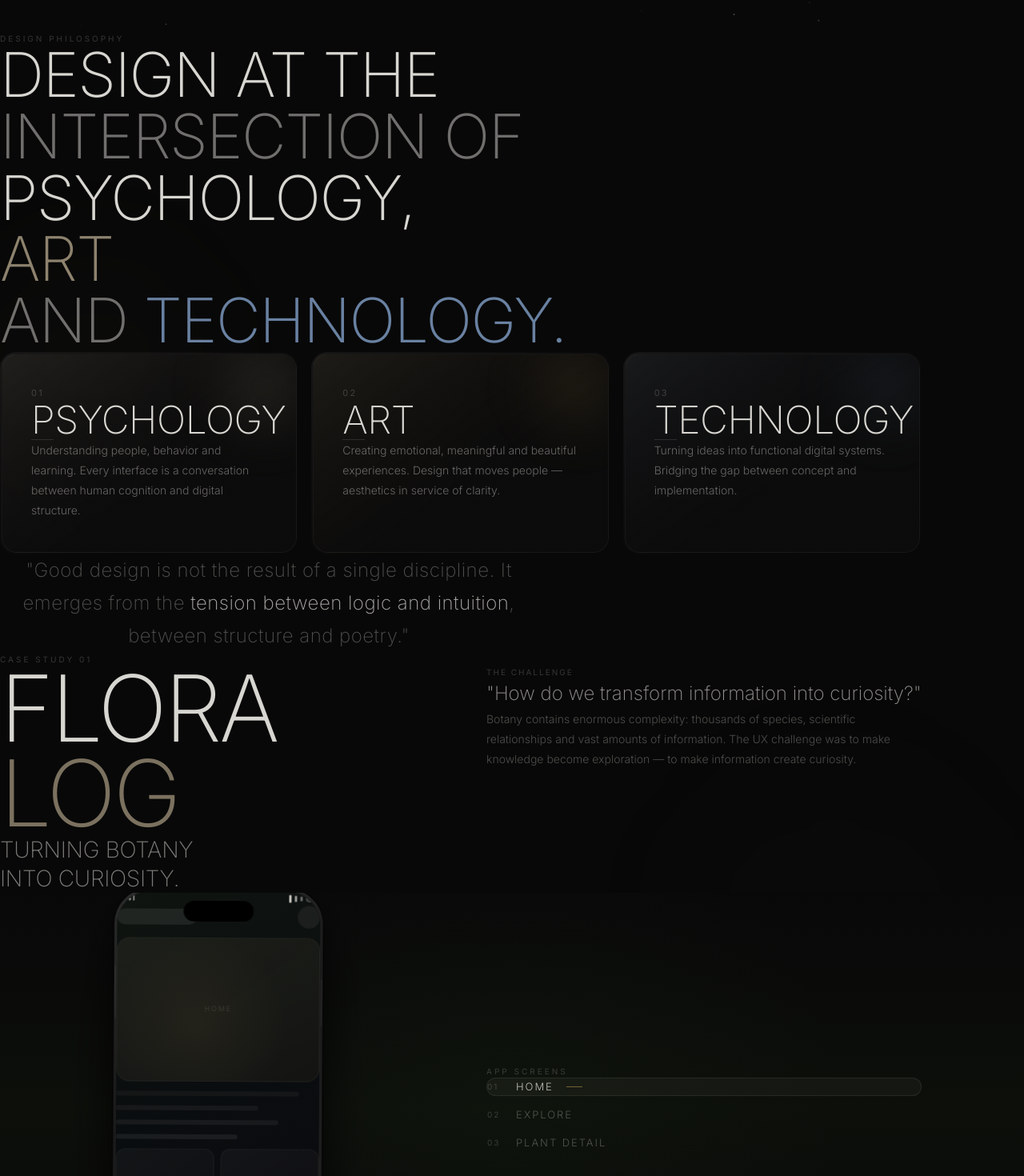
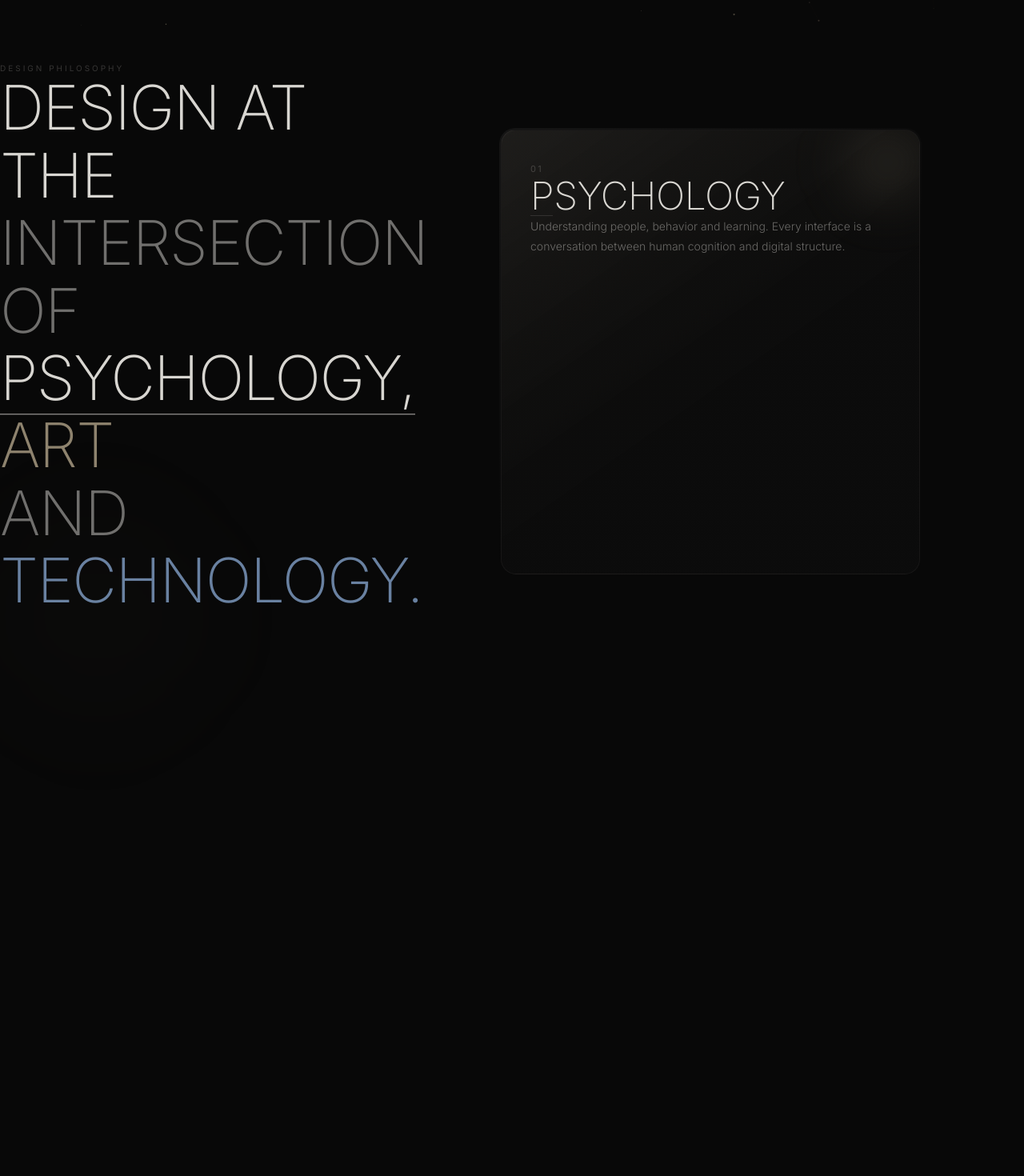
Before and after one commit to Kaji0tt/portfolio-kruse, a React (Vite) app: page / in a window 1280 px wide. Shown: the part 760-2230 px from the top of the page at 80% size. Built offline with nearby package versions, Linux system fonts and the light colour scheme.

Commit message:
Update Portfolio

```diff
--- a/src/components/sections/FloralogSection.tsx
+++ b/src/components/sections/FloralogSection.tsx
@@ -1,7 +1,9 @@
 import { useRef, useState } from 'react';
-import { motion, useInView, useScroll, useTransform } from 'framer-motion';
+import { motion, AnimatePresence, useScroll, useTransform, useMotionValueEvent } from 'framer-motion';
 import DeviceMockup from '../placeholders/DeviceMockup';
 import ProcessDiagram from '../placeholders/ProcessDiagram';
+
+const EASE: [number, number, number, number] = [0.16, 1, 0.3, 1];
 
 const designDecisions = [
   {
@@ -29,66 +31,94 @@ const iaSteps = [
 ];
 
 const screens = [
-  { label: 'Home', hasTopBar: true, hasBottomBar: true },
-  { label: 'Explore', hasTopBar: true, hasBottomBar: true },
-  { label: 'Plant Detail', hasTopBar: true, hasBottomBar: false },
+  {
+    label: 'Home',
+    eyebrow: 'THE CHALLENGE',
+    headline: '"How do we transform\ninformation into\ncuriosity?"',
+    body: 'Botany contains enormous complexity: thousands of species, scientific relationships and vast amounts of information. The UX challenge was to make knowledge become exploration — to make information create curiosity.',
+    hasTopBar: true,
+    hasBottomBar: true,
+  },
+  {
+    label: 'Explore',
+    eyebrow: 'DISCOVERY',
+    headline: 'Organised by\ncuriosity,\nnot taxonomy.',
+    body: 'Instead of rigid botanical categories, Floralog groups plants by mood and habitat — making browsing feel like wandering through a garden, not a textbook.',
+    hasTopBar: true,
+    hasBottomBar: true,
+  },
+  {
+    label: 'Plant Detail',
+    eyebrow: 'DEPTH ON DEMAND',
+    headline: 'From first glance\nto deep\nknowledge.',
+    body: 'The detail view reveals information progressively. Casual users see beauty; curious ones unlock full botanical data — hierarchy in service of all experience levels.',
+    hasTopBar: true,
+    hasBottomBar: false,
+  },
 ];
 
 export default function FloralogSection() {
   const sectionRef = useRef<HTMLElement>(null);
-  const phoneRef = useRef<HTMLDivElement>(null);
+  const stickyRef = useRef<HTMLDivElement>(null);
   const [activeScreen, setActiveScreen] = useState(0);
-  const headInView = useInView(sectionRef, { once: true, margin: '-5%' });
 
-  const { scrollYProgress } = useScroll({
-    target: sectionRef,
-    offset: ['start end', 'end start'],
+  // Track scroll within the sticky phone showcase
+  const { scrollYProgress: stickyProgress } = useScroll({
+    target: stickyRef,
+    offset: ['start start', 'end end'],
   });
 
-  const phoneY = useTransform(scrollYProgress, [0, 1], [40, -40]);
-  const phoneRotate = useTransform(scrollYProgress, [0, 0.5, 1], [-3, 0, 3]);
+  const phoneY = useTransform(stickyProgress, [0, 1], [60, -10]);
+  const phoneRotate = useTransform(stickyProgress, [0, 0.5, 1], [-2, 0, 2]);
+  // Title starts above phone, moves further up as phone rises over it
+  const titleY = useTransform(stickyProgress, [0, 1], [-20, -70]);
+  const titleOpacity = useTransform(stickyProgress, [0, 0.4, 1], [1, 0.65, 0.2]);
+
+  useMotionValueEvent(stickyProgress, 'change', (latest) => {
+    const index = Math.min(Math.floor(latest * screens.length), screens.length - 1);
+    setActiveScreen(index);
+  });
 
   return (
     <section
       id="floralog"
       ref={sectionRef}
-      className="relative overflow-hidden"
+      className="relative"
       style={{ background: 'var(--bg-primary)' }}
     >
-      {/* Section intro */}
-      <div className="relative py-32 px-6">
-        {/* Ambient */}
+      {/* Sticky App Screens showcase — title + phone + content all inside */}
       <div
-          className="absolute pointer-events-none"
+        ref={stickyRef}
+        className="relative"
+        style={{ height: `${screens.length * 100}vh` }}
+      >
+        {/* Background */}
+        <div
+          className="absolute pointer-events-none inset-0"
           style={{
-            top: '10%',
-            right: '-5%',
-            width: '600px',
-            height: '600px',
-            background: 'radial-gradient(circle, rgba(80,140,80,0.025) 0%, transparent 65%)',
-            filter: 'blur(80px)',
+            background: 'linear-gradient(180deg, var(--bg-primary) 0%, #0c0f0a 20%, #0c0f0a 80%, var(--bg-primary) 100%)',
+          }}
+        />
+        <div
+          className="absolute pointer-events-none inset-0"
+          style={{
+            backgroundImage: `radial-gradient(circle at 50% 50%, rgba(80,140,80,0.04) 0%, transparent 60%)`,
           }}
         />
 
-        <div className="max-w-6xl mx-auto">
-          {/* Label */}
-          <motion.p
-            initial={{ opacity: 0 }}
-            animate={headInView ? { opacity: 1 } : {}}
-            transition={{ duration: 0.8 }}
-            className="mb-8 tracking-widest uppercase"
-            style={{ fontSize: '10px', color: 'rgba(240,237,232,0.2)', letterSpacing: '0.3em' }}
+        {/* Sticky viewport — items-start so content begins near top */}
+        <div className="sticky top-0 flex items-start" style={{ height: '100vh', paddingTop: '80px' }}>
+          <div className="max-w-6xl mx-auto px-6 w-full grid grid-cols-1 lg:grid-cols-2 gap-16 items-start">
+
+            {/* Left: title in flow at top (like PhilosophySection), phone absolute over it */}
+            <div className="relative" style={{ minHeight: '520px' }}>
+              {/* Title — in normal flow, sits at top */}
+              <motion.div style={{ y: titleY, opacity: titleOpacity }}>
+                <p
+                  style={{ fontSize: '10px', color: 'rgba(240,237,232,0.2)', letterSpacing: '0.3em', marginBottom: '8px', textTransform: 'uppercase' }}
                 >
                   Case Study 01
-          </motion.p>
-
-          <div className="grid grid-cols-1 lg:grid-cols-2 gap-16 items-start">
-            {/* Title */}
-            <motion.div
-              initial={{ opacity: 0, y: 30 }}
-              animate={headInView ? { opacity: 1, y: 0 } : {}}
-              transition={{ duration: 1.0, ease: [0.16, 1, 0.3, 1] }}
-            >
+                </p>
                 <h2
                   style={{
                     fontSize: 'clamp(48px, 9vw, 120px)',
@@ -98,40 +128,46 @@ export default function FloralogSection() {
                     color: 'rgba(240,237,232,0.9)',
                   }}
                 >
-                FLORA
-                <br />
-                <span style={{ color: 'rgba(200,184,154,0.6)' }}>LOG</span>
+                  FLORA<span style={{ color: 'rgba(200,184,154,0.6)' }}>LOG</span>
                 </h2>
-
-              <div className="mt-10">
                 <p
                   style={{
-                    fontSize: 'clamp(18px, 2.5vw, 28px)',
+                    fontSize: 'clamp(16px, 2vw, 22px)',
                     fontWeight: 200,
-                    color: 'rgba(240,237,232,0.5)',
+                    color: 'rgba(240,237,232,0.4)',
                     lineHeight: 1.3,
                     letterSpacing: '-0.01em',
+                    marginTop: '4px',
                   }}
                 >
-                  TURNING BOTANY
-                  <br />
-                  INTO CURIOSITY.
+                  TURNING BOTANY INTO CURIOSITY.
                 </p>
-              </div>
               </motion.div>
 
-            {/* Challenge */}
+              {/* Phone — absolute, centered horizontally, overlaps title from below */}
+              <div style={{ position: 'absolute', top: '60px', left: 0, right: 0, display: 'flex', justifyContent: 'center', zIndex: 2 }}>
+                <motion.div style={{ y: phoneY, rotate: phoneRotate, scale: 0.82 }}>
+                  <DeviceMockup screens={screens} activeScreen={activeScreen} />
+                </motion.div>
+              </div>
+            </div>
+
+            {/* Right: animated content + screen selector below */}
+            <div>
+              {/* Animated content — Challenge-style typography */}
+              <AnimatePresence mode="wait">
                 <motion.div
+                  key={activeScreen}
                   initial={{ opacity: 0, y: 20 }}
-              animate={headInView ? { opacity: 1, y: 0 } : {}}
-              transition={{ duration: 1.0, delay: 0.2, ease: [0.16, 1, 0.3, 1] }}
-              className="lg:pt-16"
+                  animate={{ opacity: 1, y: 0 }}
+                  exit={{ opacity: 0, y: -12 }}
+                  transition={{ duration: 0.65, ease: EASE }}
                 >
                   <p
                     className="mb-6 tracking-widest uppercase"
                     style={{ fontSize: '10px', color: 'rgba(240,237,232,0.2)', letterSpacing: '0.2em' }}
                   >
-                The Challenge
+                    {screens[activeScreen].eyebrow}
                   </p>
                   <p
                     style={{
@@ -141,66 +177,35 @@ export default function FloralogSection() {
                       lineHeight: 1.6,
                     }}
                   >
-                "How do we transform information into curiosity?"
+                    {screens[activeScreen].headline}
                   </p>
                   <p
                     className="mt-6"
                     style={{ fontSize: '14px', color: 'rgba(240,237,232,0.3)', lineHeight: 1.8, fontWeight: 300 }}
                   >
-                Botany contains enormous complexity: thousands of species, scientific relationships
-                and vast amounts of information. The UX challenge was to make knowledge become
-                exploration — to make information create curiosity.
+                    {screens[activeScreen].body}
                   </p>
                 </motion.div>
-          </div>
-        </div>
-      </div>
+              </AnimatePresence>
 
-      {/* Phone showcase */}
-      <div
-        className="relative py-24 overflow-hidden"
-        style={{
-          background: 'linear-gradient(180deg, var(--bg-primary) 0%, #0c0f0a 50%, var(--bg-primary) 100%)',
-        }}
-      >
-        <div
-          className="absolute pointer-events-none inset-0"
-          style={{
-            backgroundImage: `radial-gradient(circle at 50% 50%, rgba(80,140,80,0.04) 0%, transparent 60%)`,
-          }}
-        />
-
-        <div className="max-w-6xl mx-auto px-6">
-          <div className="flex flex-col lg:flex-row items-center gap-16">
-            {/* Phone */}
-            <div className="flex-1 flex justify-center">
-              <motion.div ref={phoneRef} style={{ y: phoneY, rotate: phoneRotate }}>
-                <DeviceMockup screens={screens} activeScreen={activeScreen} />
-              </motion.div>
-            </div>
-
-            {/* Screen selector + info */}
-            <div className="flex-1">
+              {/* Numbered screen buttons below content */}
+              <div className="flex flex-col gap-3" style={{ marginTop: '64px' }}>
                 <p
-                className="mb-8 tracking-widest uppercase"
+                  className="mb-4 tracking-widest uppercase"
                   style={{ fontSize: '10px', color: 'rgba(240,237,232,0.2)', letterSpacing: '0.3em' }}
                 >
                   App Screens
                 </p>
-
-              <div className="flex flex-col gap-3">
                 {screens.map((screen, i) => (
                   <motion.button
                     key={screen.label}
                     onClick={() => setActiveScreen(i)}
                     whileHover={{ x: 4 }}
-                    className="flex items-center gap-4 text-left p-4 rounded-xl cursor-pointer transition-all duration-300"
+                    className="flex items-center gap-4 text-left p-4 rounded-xl cursor-pointer"
                     style={{
-                      background:
-                        activeScreen === i
-                          ? 'rgba(240,237,232,0.04)'
-                          : 'transparent',
+                      background: activeScreen === i ? 'rgba(240,237,232,0.04)' : 'transparent',
                       border: `1px solid ${activeScreen === i ? 'rgba(240,237,232,0.08)' : 'transparent'}`,
+                      transition: 'background 0.3s ease, border-color 0.3s ease',
                     }}
                   >
                     <span
@@ -234,6 +239,7 @@ export default function FloralogSection() {
                 ))}
               </div>
             </div>
+
           </div>
         </div>
       </div>
--- a/src/components/sections/PhilosophySection.tsx
+++ b/src/components/sections/PhilosophySection.tsx
@@ -1,5 +1,11 @@
-import { useRef } from 'react';
-import { motion, useInView } from 'framer-motion';
+import { useRef, useState, useEffect } from 'react';
+import { motion, useScroll, useMotionValueEvent, useTransform } from 'framer-motion';
+
+const EASE: [number, number, number, number] = [0.16, 1, 0.3, 1];
+// Gap (px) between stacked cards
+const CARD_GAP = 4;
+// Scroll fraction before highlights/cards begin
+const SCROLL_DELAY = 0.12;
 
 const pillars = [
   {
@@ -8,6 +14,7 @@ const pillars = [
     body: 'Understanding people, behavior and learning. Every interface is a conversation between human cognition and digital structure.',
     accent: 'rgba(200,184,154,0.15)',
     glow: 'rgba(200,184,154,0.06)',
+    activeColor: 'rgba(240,237,232,0.92)',
   },
   {
     number: '02',
@@ -15,6 +22,7 @@ const pillars = [
     body: 'Creating emotional, meaningful and beautiful experiences. Design that moves people — aesthetics in service of clarity.',
     accent: 'rgba(212,168,83,0.12)',
     glow: 'rgba(212,168,83,0.05)',
+    activeColor: 'rgba(200,184,154,0.85)',
   },
   {
     number: '03',
@@ -22,23 +30,18 @@ const pillars = [
     body: 'Turning ideas into functional digital systems. Bridging the gap between concept and implementation.',
     accent: 'rgba(130,160,200,0.1)',
     glow: 'rgba(130,160,200,0.04)',
+    activeColor: 'rgba(130,160,200,0.9)',
   },
 ];
 
-function PillarCard({ pillar, index }: { pillar: (typeof pillars)[0]; index: number }) {
-  const ref = useRef<HTMLDivElement>(null);
-  const inView = useInView(ref, { once: true, margin: '-15%' });
-
+function PillarCard({ pillar }: { pillar: (typeof pillars)[0] }) {
   return (
-    <motion.div
-      ref={ref}
-      initial={{ opacity: 0, y: 40 }}
-      animate={inView ? { opacity: 1, y: 0 } : {}}
-      transition={{ duration: 1.0, delay: index * 0.15, ease: [0.16, 1, 0.3, 1] }}
+    <div
       className="relative flex flex-col"
       style={{
         padding: '2px',
         borderRadius: '20px',
+        height: '100%',
         background: `linear-gradient(145deg, rgba(240,237,232,0.06) 0%, transparent 60%)`,
       }}
     >
@@ -102,18 +105,83 @@ function PillarCard({ pillar, index }: { pillar: (typeof pillars)[0]; index: num
           </p>
         </div>
       </div>
-    </motion.div>
+    </div>
   );
 }
 
 export default function PhilosophySection() {
-  const headRef = useRef<HTMLDivElement>(null);
-  const inView = useInView(headRef, { once: true, margin: '-10%' });
+  const sectionRef = useRef<HTMLElement>(null);
+  const cardContainerRef = useRef<HTMLDivElement>(null);
+
+  // -1 = before scroll starts, 0–2 = active card index
+  const [activeIndex, setActiveIndex] = useState(-1);
+  // Measured height of the card container in px
+  const [containerHeight, setContainerHeight] = useState(600);
+
+  const { scrollYProgress } = useScroll({
+    target: sectionRef,
+    offset: ['start start', 'end end'],
+  });
+
+  useEffect(() => {
+    const measure = () => {
+      if (cardContainerRef.current) {
+        setContainerHeight(cardContainerRef.current.getBoundingClientRect().height);
+      }
+    };
+    const id = requestAnimationFrame(measure);
+    window.addEventListener('resize', measure);
+    return () => {
+      cancelAnimationFrame(id);
+      window.removeEventListener('resize', measure);
+    };
+  }, []);
+
+  useMotionValueEvent(scrollYProgress, 'change', (latest) => {
+    if (latest < SCROLL_DELAY) {
+      setActiveIndex(-1);
+    } else {
+      const adjusted = (latest - SCROLL_DELAY) / (1 - SCROLL_DELAY);
+      const index = Math.min(Math.floor(adjusted * pillars.length), pillars.length - 1);
+      setActiveIndex(index);
+    }
+  });
+
+  // Heading drifts upward as user scrolls — same responsive feel as FloralogSection
+  const headingY = useTransform(scrollYProgress, [0, 1], [-10, -60]);
+
+  /**
+   * Each visible card (past + active) gets an equal vertical slice of the container.
+   * Past cards dock to the top in order; the active card fills the remaining space.
+   */
+  const getCardAnim = (i: number) => {
+    const h = containerHeight;
+    // Number of currently visible slots (all past cards + active card)
+    const n = Math.max(activeIndex + 1, 1);
+    const slotH = h / n;
+
+    if (activeIndex === -1 || i > activeIndex) {
+      // Future: hidden below container, waiting to enter
+      return { top: h + 20, height: slotH, opacity: 0, zIndex: 0 };
+    }
+
+    if (i < activeIndex) {
+      // Past: equal slice stacked at top, leaving a small gap before the next card
+      return { top: i * slotH, height: slotH - CARD_GAP, opacity: 0.6, zIndex: i + 1 };
+    }
+
+    // Active: fills all remaining space below past cards
+    return { top: activeIndex * slotH, height: h - activeIndex * slotH, opacity: 1, zIndex: 10 };
+  };
 
   return (
     <section
-      className="relative py-40 px-6 overflow-hidden"
-      style={{ background: 'var(--bg-primary)' }}
+      ref={sectionRef}
+      className="relative"
+      style={{
+        height: `${pillars.length * 100}vh`,
+        background: 'var(--bg-primary)',
+      }}
     >
       {/* Ambient glow */}
       <div
@@ -128,28 +196,25 @@ export default function PhilosophySection() {
         }}
       />
 
-      <div className="max-w-6xl mx-auto">
-        {/* Headline */}
-        <div ref={headRef} className="mb-24 max-w-3xl">
-          <motion.p
-            initial={{ opacity: 0 }}
-            animate={inView ? { opacity: 1 } : {}}
-            transition={{ duration: 0.8 }}
+      {/* Sticky viewport */}
+      <div className="sticky top-0 flex items-center" style={{ height: '100vh' }}>
+        <div className="max-w-6xl mx-auto px-6 w-full grid grid-cols-1 md:grid-cols-2 gap-16 lg:gap-24 items-center">
+
+          {/* Left: heading — all keywords visible, active one underlined */}
+          <motion.div style={{ y: headingY }}>
+            <p
               className="mb-8 tracking-widest uppercase"
               style={{ fontSize: '10px', color: 'rgba(240,237,232,0.2)', letterSpacing: '0.3em' }}
             >
               Design Philosophy
-          </motion.p>
+            </p>
 
-          <motion.h2
-            initial={{ opacity: 0, y: 30 }}
-            animate={inView ? { opacity: 1, y: 0 } : {}}
-            transition={{ duration: 1.0, ease: [0.16, 1, 0.3, 1] }}
+            <h2
               style={{
                 fontSize: 'clamp(32px, 6vw, 80px)',
                 fontWeight: 200,
                 letterSpacing: '-0.02em',
-              lineHeight: 1.0,
+                lineHeight: 1.1,
                 color: 'rgba(240,237,232,0.9)',
               }}
             >
@@ -157,44 +222,65 @@ export default function PhilosophySection() {
               <br />
               <span style={{ color: 'rgba(240,237,232,0.45)' }}>INTERSECTION OF</span>
               <br />
+              <span style={{ position: 'relative', display: 'inline-block' }}>
                 PSYCHOLOGY,
+                <motion.span
+                  style={{
+                    position: 'absolute', bottom: -3, left: 0, right: 0,
+                    height: '1.5px', background: 'rgba(240,237,232,0.75)',
+                    transformOrigin: 'left',
+                  }}
+                  animate={{ scaleX: activeIndex === 0 ? 1 : 0, opacity: activeIndex === 0 ? 1 : 0 }}
+                  transition={{ duration: 0.5, ease: EASE }}
+                />
+              </span>
               <br />
-            <span style={{ color: 'rgba(200,184,154,0.7)' }}>ART</span>
+              <span style={{ position: 'relative', display: 'inline-block', color: 'rgba(200,184,154,0.7)' }}>
+                ART
+                <motion.span
+                  style={{
+                    position: 'absolute', bottom: -3, left: 0, right: 0,
+                    height: '1.5px', background: 'rgba(200,184,154,0.8)',
+                    transformOrigin: 'left',
+                  }}
+                  animate={{ scaleX: activeIndex === 1 ? 1 : 0, opacity: activeIndex === 1 ? 1 : 0 }}
+                  transition={{ duration: 0.5, ease: EASE }}
+                />
+              </span>
               <br />
+              {/* AND TECHNOLOGY */}
               <span style={{ color: 'rgba(240,237,232,0.45)' }}>AND</span>{' '}
-            <span style={{ color: 'rgba(130,160,200,0.8)' }}>TECHNOLOGY.</span>
-          </motion.h2>
-        </div>
+              <span style={{ position: 'relative', display: 'inline-block', color: 'rgba(130,160,200,0.8)' }}>
+                TECHNOLOGY.
+                <motion.span
+                  style={{
+                    position: 'absolute', bottom: -3, left: 0, right: 0,
+                    height: '1.5px', background: 'rgba(130,160,200,0.85)',
+                    transformOrigin: 'left',
+                  }}
+                  animate={{ scaleX: activeIndex === 2 ? 1 : 0, opacity: activeIndex === 2 ? 1 : 0 }}
+                  transition={{ duration: 0.5, ease: EASE }}
+                />
+              </span>
+            </h2>
 
-        {/* Three pillars */}
-        <div className="grid grid-cols-1 md:grid-cols-3 gap-4 mb-28">
+          </motion.div>
+
+          {/* Right: height-based card stack */}
+          <div ref={cardContainerRef} style={{ position: 'relative', height: '70vh' }}>
             {pillars.map((pillar, i) => (
-            <PillarCard key={pillar.title} pillar={pillar} index={i} />
+              <motion.div
+                key={i}
+                style={{ position: 'absolute', width: '100%', overflow: 'hidden', borderRadius: '18px' }}
+                animate={getCardAnim(i)}
+                transition={{ duration: 0.8, ease: EASE }}
+              >
+                <PillarCard pillar={pillar} />
+              </motion.div>
             ))}
           </div>
 
-        {/* Manifesto statement */}
-        <motion.div
-          initial={{ opacity: 0 }}
-          whileInView={{ opacity: 1 }}
-          viewport={{ once: true, margin: '-10%' }}
-          transition={{ duration: 1.2 }}
-          className="max-w-2xl mx-auto text-center"
-        >
-          <p
-            style={{
-              fontSize: 'clamp(16px, 2.5vw, 24px)',
-              fontWeight: 200,
-              color: 'rgba(240,237,232,0.3)',
-              lineHeight: 1.7,
-              letterSpacing: '0.02em',
-            }}
-          >
-            "Good design is not the result of a single discipline. It emerges from the{' '}
-            <span style={{ color: 'rgba(240,237,232,0.7)' }}>tension between logic and intuition</span>,
-            between structure and poetry."
-          </p>
-        </motion.div>
+        </div>
       </div>
     </section>
   );
```
Also changed, not shown: 1 other file (tests, documents, lock files or other folders). Lines whose indentation alone changed are shown as unchanged.
